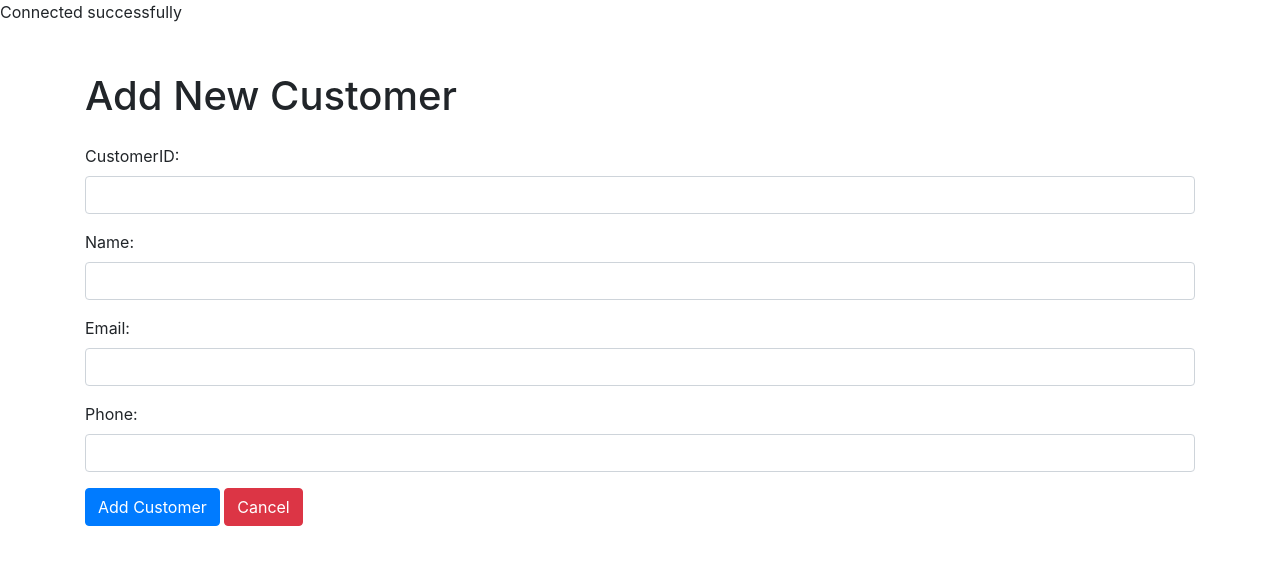
After one commit to Imasha-Senadheera/Karunarathne-Industry, a PHP site: page /customer_create.php in a window 1280 px wide. The commit adds this page. Shown: the top 565 px of the page. Run offline with PHP 8.4, Linux system fonts and the light colour scheme.

Commit message:
3rd Commit

```diff
--- /dev/null
+++ b/log1/customer_create.php
@@ -0,0 +1,62 @@
+<?php
+            include 'connect.php'; // Include the database connection
+
+            if ($_SERVER["REQUEST_METHOD"] == "POST") {
+                $customerID = $_POST["customerID"];
+                $name = $_POST["name"];
+                $email = $_POST["email"];
+                $phone = $_POST["phone"];
+
+
+                // Prepare and execute the SQL query to insert the new customer data
+                $insertQuery = "INSERT INTO customers (CustomerID, Name, Email, Phone) VALUES (?, ?, ?, ?)";
+                $stmt = $con->prepare($insertQuery);
+                $stmt->bind_param("ssss", $customerID, $name, $email, $phone);
+
+                if ($stmt->execute()) {
+                    // Successful insertion
+                    echo '<div class="alert alert-success">Customer added successfully!</div>';
+                } else {
+                    // Error in insertion
+                    echo '<div class="alert alert-danger">Error: ' . $stmt->error . '</div>';
+                }
+
+                $stmt->close();
+            }
+
+            $con->close(); // Close the database connection
+            ?>
+
+<!DOCTYPE html>
+<html>
+<head>
+    <title>New Customer</title>
+    <link rel="stylesheet" href="https://stackpath.bootstrapcdn.com/bootstrap/4.5.2/css/bootstrap.min.css">
+</head>
+<body>
+    <div class="container mt-5">
+        <h1 class="mb-4">Add New Customer</h1>
+        <form action="customer_create.php" method="POST">
+
+            <div class="form-group">
+                <label for="customerID">CustomerID:</label>
+                <input type="text" class="form-control" id="customerID" name="customerID" required>
+            </div>
+            <div class="form-group">
+                <label for="name">Name:</label>
+                <input type="text" class="form-control" id="name" name="name" required>
+            </div>
+            <div class="form-group">
+                <label for="email">Email:</label>
+                <input type="email" class="form-control" id="email" name="email" required>
+            </div>
+            <div class="form-group">
+                <label for="phone">Phone:</label>
+                <input type="text" class="form-control" id="phone" name="phone" required>
+            </div>
+            <button type="submit" class="btn btn-primary">Add Customer</button>
+            <a href="customers.php" class="btn btn-danger">Cancel</a>
+        </form>
+    </div>
+</body>
+</html>
--- a/log1/customers.php
+++ b/log1/customers.php
@@ -23,7 +23,7 @@ if (strtotime($currentTime) < $allowedStartTime || strtotime($currentTime) > $al
 <body>
     <div class="container mt-5">
         <h1 class="mb-4">Customer Details</h1>
-        <a href="/log1/create.php" class="btn btn-success mb-3">Add New</a>
+        <a href="customer_create.php" class="btn btn-success mb-3">Add New</a>
         <table class="table table-bordered">
             <thead>
                 <tr>
@@ -44,8 +44,8 @@ if (strtotime($currentTime) < $allowedStartTime || strtotime($currentTime) > $al
                         echo "<td>".$row["Email"]."</td>";
                         echo "<td>".$row["Phone"]."</td>";
                         echo "<td>
-                                <a href='/log1/customer_edit.php".$row["CustomerID"]."' class='btn btn-primary btn-sm'>Edit</a>
-                                <a href='/log1/customer_delete.php".$row["CustomerID"]."' class='btn btn-danger btn-sm'>Delete</a>
+                                <a href='customer_edit.php?id=".$row["CustomerID"]."' class='btn btn-primary btn-sm'>Edit</a>
+                                <a href='customer_delete.php?id=".$row["CustomerID"]."' class='btn btn-danger btn-sm'>Delete</a>
                               </td>";
                         echo "</tr>";
                     }
--- a/log1/product.php
+++ b/log1/product.php
@@ -37,8 +37,8 @@ $result = $con->query($sql);
                         echo "<td>".$row["Price"]."</td>";
                         echo "<td>".$row["Quantity"]."</td>";
                         echo "<td>
-                                <a href='/log1/edit.php".$row["ProductID"]."' class='btn btn-primary btn-sm'>Edit</a>
-                                <a href='/log1/delete.php".$row["ProductID"]."' class='btn btn-danger btn-sm'>Delete</a>
+                                <a href='edit_product.php?id=".$row["ProductID"]."' class='btn btn-primary btn-sm'>Edit</a>
+                                <a href='delete_product.php?id=".$row["ProductID"]."' class='btn btn-danger btn-sm'>Delete</a>
                               </td>";
                         echo "</tr>";
                     }
```
Also changed, not shown: log1/customer_delete.php (+15 -11 lines), log1/customer_edit.php (+74 -46 lines), product_create.php (added), product_delete.php (added), product_edit.php (added).
